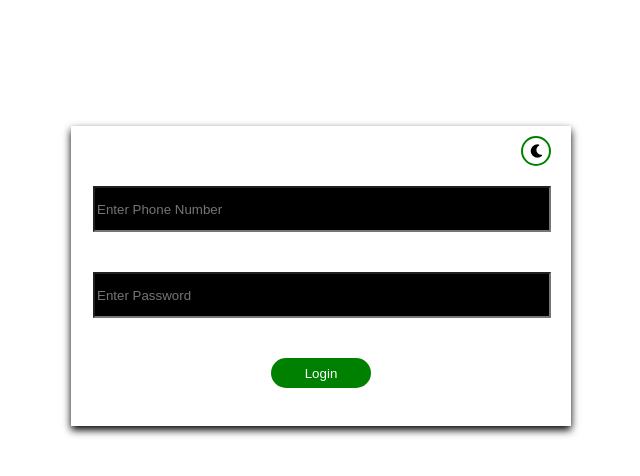
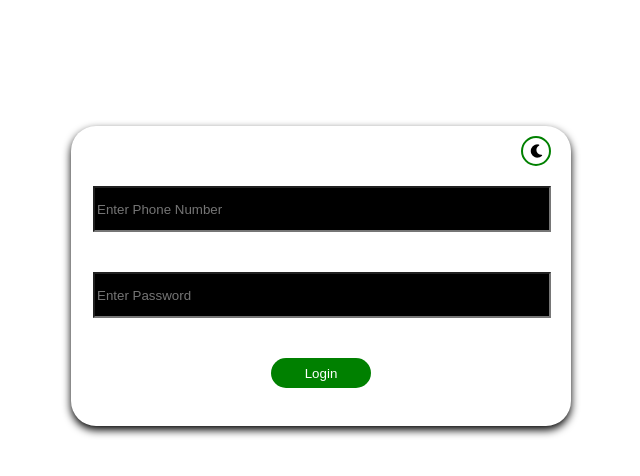
Before and after one commit to AlfazMemon/JavaScript, a plain HTML site: page 05_darkmode.html in a window 1280 px wide. Shown: the full height of the page, 319-959 px from the left. Drawn offline with Linux system fonts and the light colour scheme.

Commit message:
darkmode

```diff
--- a/05_darkmode.html
+++ b/05_darkmode.html
@@ -15,6 +15,7 @@
         width: 500px;
         height: 300px;
         margin: 10% auto;
+        border-radius: 25px;
     }
 
     input {
@@ -33,6 +34,7 @@
         height: 30px;
         border-radius: 50%;
         border: 2px solid green;
+        cursor: pointer;
     }
 
     #phone {
@@ -54,6 +56,7 @@
         height: 30px;
         border-radius: 25px;
         border: none;
+        cursor: pointer;
     }
 </style>
 
@@ -67,11 +70,6 @@
         <button id="login" onclick="login()">Login</button>
 
     </div>
-
-
-
-
-
 
 
     <script>
```
